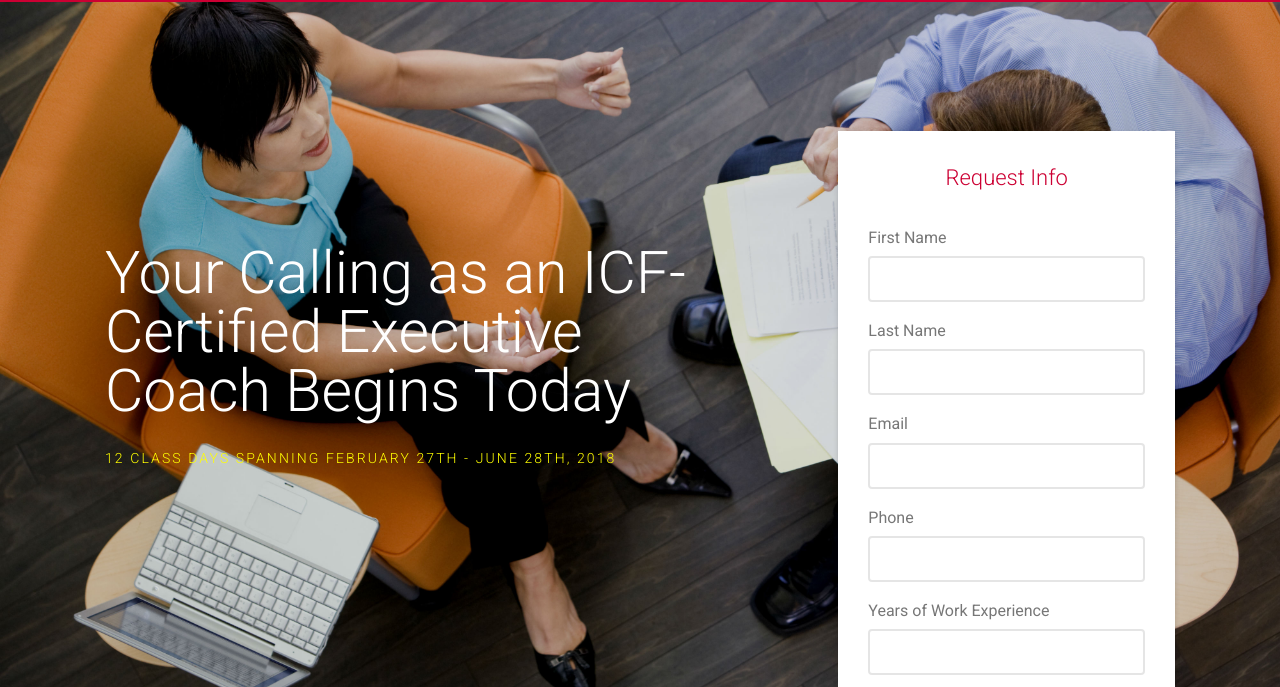
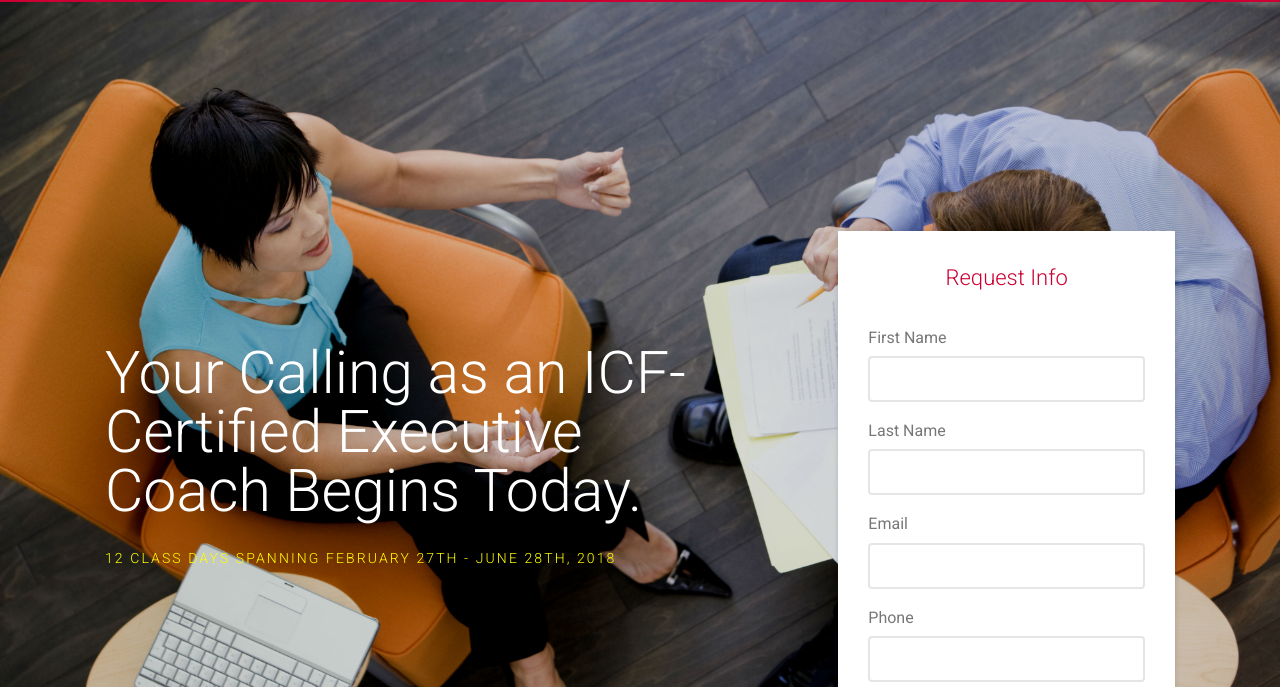
Before and after one commit to davebokil/lcop, a plain HTML site: page index.html in a window 1280 px wide. Shown: the part 109-796 px from the top of the page. Drawn offline with Linux system fonts and the light colour scheme.

Commit message:
fixed image but

```diff
--- a/index.html
+++ b/index.html
@@ -37,13 +37,13 @@
                 </div>
             </div>
         </nav>
-        <header id="gtco-header" class="gtco-cover backimage" role="banner" style="background-image: url(images/lcbannerdark.jpg); background-size: 100% auto; background-color: #cc0033;" >
+        <header id="gtco-header" class="gtco-cover backimage" role="banner" style="background-image: url(images/lcbannerdark.jpg); background-size: 100% auto; background-color: #cc0033; margin-top: 100px;" >
             <div class="gtco-container">
                 <div class="row">
                     <div class="col-md-12 col-md-offset-0 text-left">
                         <div class="row row-mt-15em">
                             <div class="col-md-7 mt-text animate-box" data-animate-effect="fadeInUp">
-                                <h1>Your Calling as an ICF-Certified Executive Coach Begins Today</h1>
+                                <h1>Your Calling as an ICF-Certified Executive Coach Begins Today.</h1>
                                 <br>
                                 <span class="intro-text-small" style="color: yellow;">12 Class Days spanning February 27th - June 28th, 2018</span>
                             </div>
@@ -262,7 +262,7 @@
                             <div class="col-md-4 col-sm-4">
                             </div>
                             <div class="col-md-8 col-md-offset-2">
-                                <img src="images/icflogo.jpg" alt="International Coach Federation Logo" style="height: 200px;">
+                                <img src="images/icflogo.jpg" class="img-fluid" alt="International Coach Federation Logo" style="height: auto; max-height: 200px;">
                             </div>
                         </form>
                     </div>
```
